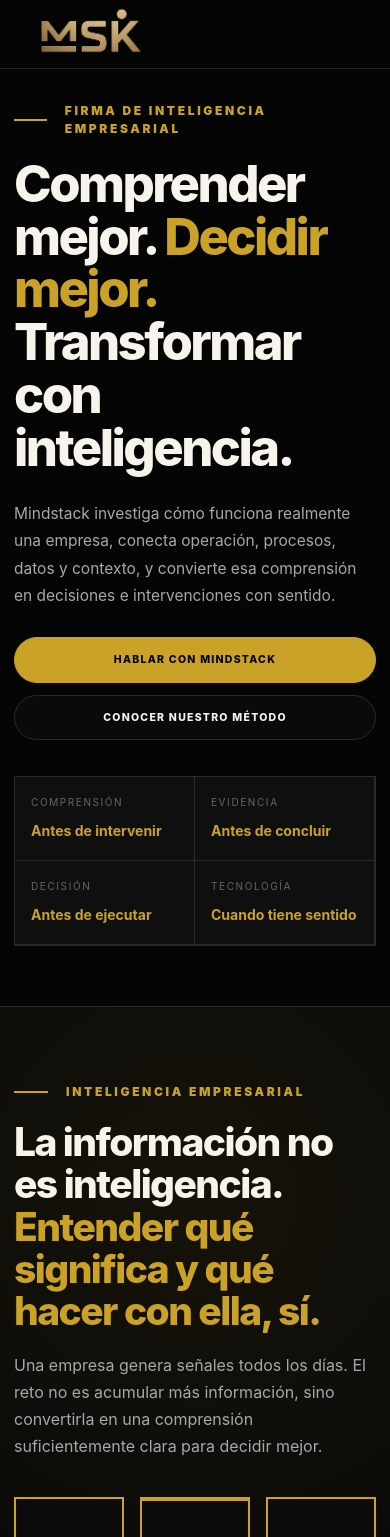
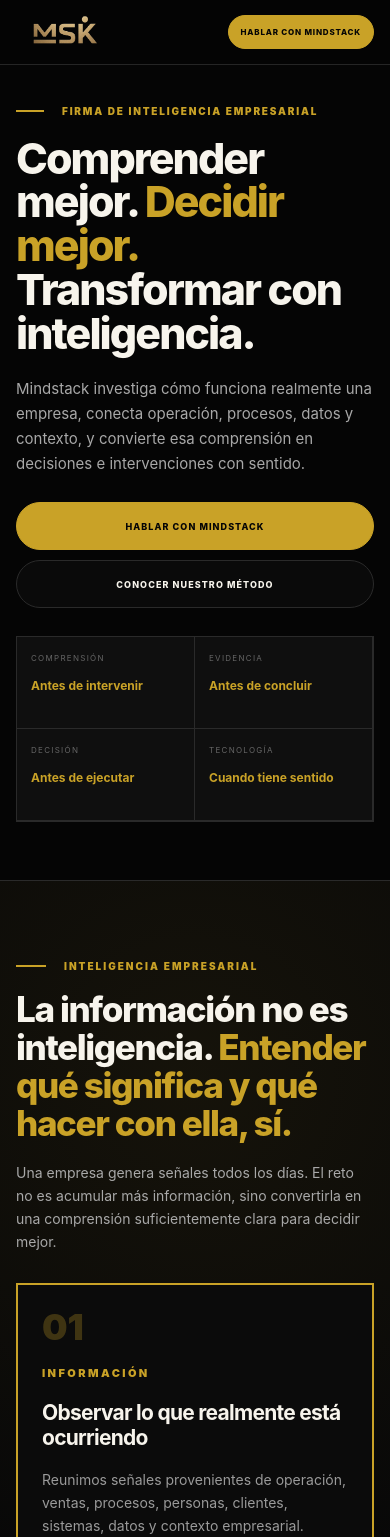
Before and after one commit to Antonio958/mindstack-web, a Next.js app: page / in a window 390 px wide. Shown: the top 1537 px of the page. Built offline with nearby package versions, Linux system fonts and the light colour scheme.

Commit message:
Mejorar ritmo y composición visual

```diff
--- a/app/globals.css
+++ b/app/globals.css
@@ -2864,3 +2864,509 @@ body {
     padding-bottom: 54px !important;
   }
 }
+
+
+
+/* =========================================================
+   MINDSTACK — MOBILE FINAL POLISH
+   ========================================================= */
+
+@media (max-width: 640px) {
+
+  /* ---------- Base ---------- */
+
+  .container {
+    width: calc(100% - 32px) !important;
+    max-width: 100% !important;
+  }
+
+  body {
+    overflow-x: hidden !important;
+  }
+
+
+  /* ---------- Header ---------- */
+
+  .header-inner {
+    height: 64px !important;
+    gap: 12px !important;
+  }
+
+  .header .brand {
+    height: 64px !important;
+    max-width: 100px !important;
+    min-width: 0 !important;
+  }
+
+  .header .brand-symbol,
+  .header .brand-full-logo {
+    max-width: 96px !important;
+    height: auto !important;
+  }
+
+  .nav {
+    display: none !important;
+  }
+
+  /* Mantener CTA visible en móvil */
+  .header .btn {
+    display: inline-flex !important;
+    width: auto !important;
+    padding: 10px 12px !important;
+    font-size: 8px !important;
+    letter-spacing: 0.1em !important;
+    white-space: nowrap !important;
+  }
+
+
+  /* ---------- Hero ---------- */
+
+  .hero {
+    padding: 94px 0 58px !important;
+  }
+
+  .hero-grid {
+    display: grid !important;
+    grid-template-columns: 1fr !important;
+    gap: 32px !important;
+  }
+
+  .hero .eyebrow {
+    font-size: 10px !important;
+    letter-spacing: 0.18em !important;
+    line-height: 1.5 !important;
+    margin-bottom: 18px !important;
+  }
+
+  .hero .eyebrow::before {
+    width: 28px !important;
+  }
+
+  .hero h1 {
+    font-size: clamp(37px, 11vw, 48px) !important;
+    line-height: 1.02 !important;
+    letter-spacing: -0.045em !important;
+    max-width: 100% !important;
+  }
+
+  .hero-copy {
+    margin: 22px 0 26px !important;
+    font-size: 15px !important;
+    line-height: 1.65 !important;
+  }
+
+  .hero-actions {
+    display: grid !important;
+    grid-template-columns: 1fr !important;
+    gap: 10px !important;
+    margin-bottom: 28px !important;
+  }
+
+  .hero-actions .btn {
+    width: 100% !important;
+    min-height: 48px !important;
+    font-size: 9px !important;
+  }
+
+
+  /* ---------- Hero metrics ---------- */
+
+  .metrics-row {
+    grid-template-columns: repeat(2, 1fr) !important;
+  }
+
+  .metric {
+    min-height: 92px !important;
+    padding: 16px 14px !important;
+  }
+
+  .metric span {
+    font-size: 8px !important;
+    line-height: 1.4 !important;
+  }
+
+  .metric strong {
+    font-size: 12px !important;
+    line-height: 1.35 !important;
+  }
+
+  .dashboard {
+    display: none !important;
+  }
+
+
+  /* ---------- General sections ---------- */
+
+  .section {
+    padding: 58px 0 !important;
+  }
+
+  .section-head {
+    margin-bottom: 30px !important;
+  }
+
+  .section-title {
+    font-size: clamp(31px, 9vw, 40px) !important;
+    line-height: 1.08 !important;
+    letter-spacing: -0.04em !important;
+  }
+
+  .section-desc {
+    margin-top: 18px !important;
+    font-size: 14px !important;
+    line-height: 1.65 !important;
+  }
+
+  .eyebrow {
+    font-size: 10px !important;
+    letter-spacing: 0.2em !important;
+    margin-bottom: 18px !important;
+    line-height: 1.4 !important;
+  }
+
+  .eyebrow::before {
+    width: 30px !important;
+  }
+
+
+  /* ---------- Intelligence ---------- */
+
+  .intelligence-flow {
+    grid-template-columns: 1fr !important;
+    gap: 12px !important;
+  }
+
+  .intelligence-card {
+    min-height: auto !important;
+    padding: 24px !important;
+  }
+
+  .intelligence-number {
+    font-size: 36px !important;
+    margin-bottom: 20px !important;
+  }
+
+  .intelligence-card h3 {
+    font-size: 21px !important;
+  }
+
+  .intelligence-card p {
+    font-size: 14px !important;
+    line-height: 1.65 !important;
+  }
+
+  .intelligence-items {
+    margin-top: 24px !important;
+    padding-top: 0 !important;
+  }
+
+  .intelligence-principle {
+    padding: 24px !important;
+    margin-top: 12px !important;
+  }
+
+  .intelligence-principle strong {
+    font-size: 23px !important;
+  }
+
+
+  /* ---------- Insights ---------- */
+
+  .insights-grid {
+    grid-template-columns: 1fr !important;
+    gap: 12px !important;
+  }
+
+  .insights-grid .card {
+    padding: 24px !important;
+    min-height: auto !important;
+  }
+
+
+  /* ---------- Capabilities ---------- */
+
+  .capabilities-grid {
+    grid-template-columns: 1fr !important;
+    gap: 12px !important;
+  }
+
+  .capability-card,
+  .capability-card:nth-child(4),
+  .capability-card:nth-child(5),
+  .capabilities-grid .capability-card:last-child {
+    grid-column: auto !important;
+    width: 100% !important;
+    min-height: auto !important;
+    padding: 24px !important;
+  }
+
+  .capability-top {
+    margin-bottom: 26px !important;
+  }
+
+  .capability-number {
+    font-size: 36px !important;
+  }
+
+  .capability-card h3 {
+    font-size: 23px !important;
+  }
+
+  .capability-footer {
+    margin-top: 26px !important;
+  }
+
+  .capabilities-statement {
+    grid-template-columns: 1fr !important;
+    gap: 14px !important;
+    padding: 24px !important;
+  }
+
+  .capabilities-statement strong {
+    font-size: 18px !important;
+    line-height: 1.45 !important;
+  }
+
+
+  /* ---------- Restaurant focus ---------- */
+
+  .restaurant-intro {
+    grid-template-columns: 1fr !important;
+    padding: 24px !important;
+    gap: 18px !important;
+  }
+
+  .restaurant-intro h3 {
+    font-size: 24px !important;
+  }
+
+  .restaurant-signals {
+    grid-template-columns: 1fr !important;
+  }
+
+  .restaurant-signal {
+    min-height: auto !important;
+    padding: 24px !important;
+    grid-template-columns: 36px 1fr !important;
+    gap: 14px !important;
+  }
+
+  .transversal-note {
+    grid-template-columns: 1fr !important;
+    padding: 24px !important;
+    gap: 18px !important;
+  }
+
+  .transversal-note strong {
+    font-size: 20px !important;
+  }
+
+
+  /* ---------- Method ---------- */
+
+  .method-grid {
+    grid-template-columns: 1fr !important;
+    gap: 34px !important;
+  }
+
+  .method-principle {
+    padding: 20px !important;
+    margin-top: 24px !important;
+  }
+
+  .method-section .steps {
+    padding-left: 22px !important;
+  }
+
+  .method-section .step {
+    grid-template-columns: 40px 1fr !important;
+    padding: 22px 0 22px 18px !important;
+    gap: 10px !important;
+  }
+
+  .method-section .step::before {
+    left: -20px !important;
+  }
+
+  .method-section .step h3 {
+    font-size: 19px !important;
+  }
+
+  .method-section .step p {
+    font-size: 13.5px !important;
+    line-height: 1.65 !important;
+  }
+
+
+  /* ---------- Intelligence actionable ---------- */
+
+  .deliverable-grid {
+    grid-template-columns: 1fr !important;
+    gap: 32px !important;
+  }
+
+  .deliverable-points {
+    grid-template-columns: 1fr !important;
+    gap: 10px !important;
+  }
+
+  .deliverable-points div {
+    padding: 16px !important;
+  }
+
+  .report-preview {
+    padding: 20px !important;
+  }
+
+  .report-summary {
+    grid-template-columns: 1fr !important;
+    gap: 8px !important;
+  }
+
+  .report-row {
+    grid-template-columns: 1fr !important;
+    gap: 5px !important;
+    padding: 14px !important;
+  }
+
+  .report-head {
+    display: none !important;
+  }
+
+  .report-status {
+    display: none !important;
+  }
+
+
+  /* ---------- Firm / Leadership ---------- */
+
+  .about-grid {
+    grid-template-columns: 1fr !important;
+    gap: 36px !important;
+  }
+
+  .about-lead {
+    font-size: 15px !important;
+    line-height: 1.7 !important;
+  }
+
+  .about-principles {
+    grid-template-columns: 1fr !important;
+  }
+
+  .about-principles div {
+    min-height: auto !important;
+    padding: 20px !important;
+  }
+
+  .leadership-card {
+    width: 100% !important;
+    max-width: 440px !important;
+    margin: 0 auto !important;
+    padding: 14px !important;
+  }
+
+  .leadership-photo {
+    aspect-ratio: 4 / 5 !important;
+  }
+
+  .leadership-info {
+    padding: 22px 8px 8px !important;
+  }
+
+  .leadership-info h3 {
+    font-size: 27px !important;
+  }
+
+  .leadership-info p {
+    font-size: 14px !important;
+    line-height: 1.65 !important;
+  }
+
+
+  /* ---------- How to start ---------- */
+
+  .diagnostic-box {
+    grid-template-columns: 1fr !important;
+  }
+
+  .diagnostic-main,
+  .diagnostic-list {
+    padding: 26px !important;
+  }
+
+  .diagnostic-main h2 {
+    font-size: clamp(31px, 9vw, 40px) !important;
+  }
+
+  .diagnostic-main .btn {
+    width: 100% !important;
+  }
+
+
+  /* ---------- Focus cards ---------- */
+
+  .focus-grid {
+    grid-template-columns: 1fr !important;
+    gap: 12px !important;
+  }
+
+  .focus-grid .card {
+    padding: 24px !important;
+  }
+
+
+  /* ---------- Final CTA ---------- */
+
+  .cta {
+    padding: 74px 0 !important;
+  }
+
+  .cta h2 {
+    font-size: clamp(32px, 9vw, 42px) !important;
+    line-height: 1.08 !important;
+  }
+
+  .cta p {
+    font-size: 15px !important;
+    line-height: 1.65 !important;
+  }
+
+  .cta .btn {
+    width: 100% !important;
+    max-width: 320px !important;
+  }
+
+
+  /* ---------- Footer ---------- */
+
+  .footer {
+    padding: 48px 0 24px !important;
+  }
+
+  .footer-grid {
+    grid-template-columns: 1fr !important;
+    gap: 34px !important;
+  }
+
+  .footer .brand {
+    max-width: 110px !important;
+  }
+
+  .footer p,
+  .footer a {
+    font-size: 13px !important;
+    line-height: 1.65 !important;
+    color: #8a8a8a !important;
+  }
+
+  .footer .btn {
+    width: 100% !important;
+  }
+
+  .footer-bottom {
+    flex-direction: column !important;
+    align-items: flex-start !important;
+    gap: 8px !important;
+  }
+}
```
